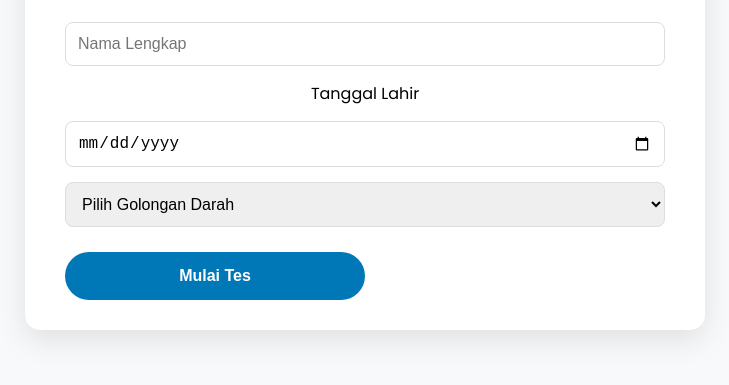
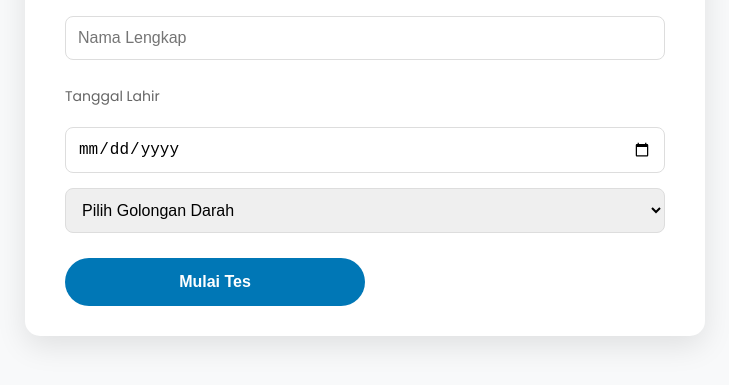
Before and after one commit to arayaconsulting/Aplikasi-stifin-disc, a plain HTML site: page index.html in a window 1280 px wide. Shown: the part 379-764 px from the top of the page, without its empty margins (275-1004 px from the left). Drawn offline with Linux system fonts and the light colour scheme.

Commit message:
style.css

```diff
--- a/style.css
+++ b/style.css
@@ -139,7 +139,7 @@ form {
     gap: 15px;
 }
 
-input, select {
+input[type="text"], input[type="date"], select {
     padding: 12px;
     border: 1px solid #ddd;
     border-radius: 8px;
@@ -153,3 +153,12 @@ input:focus, select:focus {
     border-color: var(--primary-color);
     box-shadow: 0 0 5px rgba(0, 119, 182, 0.2);
 }
+
+.date-label {
+    display: block;
+    text-align: left;
+    color: var(--light-text-color);
+    font-size: 14px;
+    margin-bottom: 5px;
+    margin-top: 10px;
+}
```
